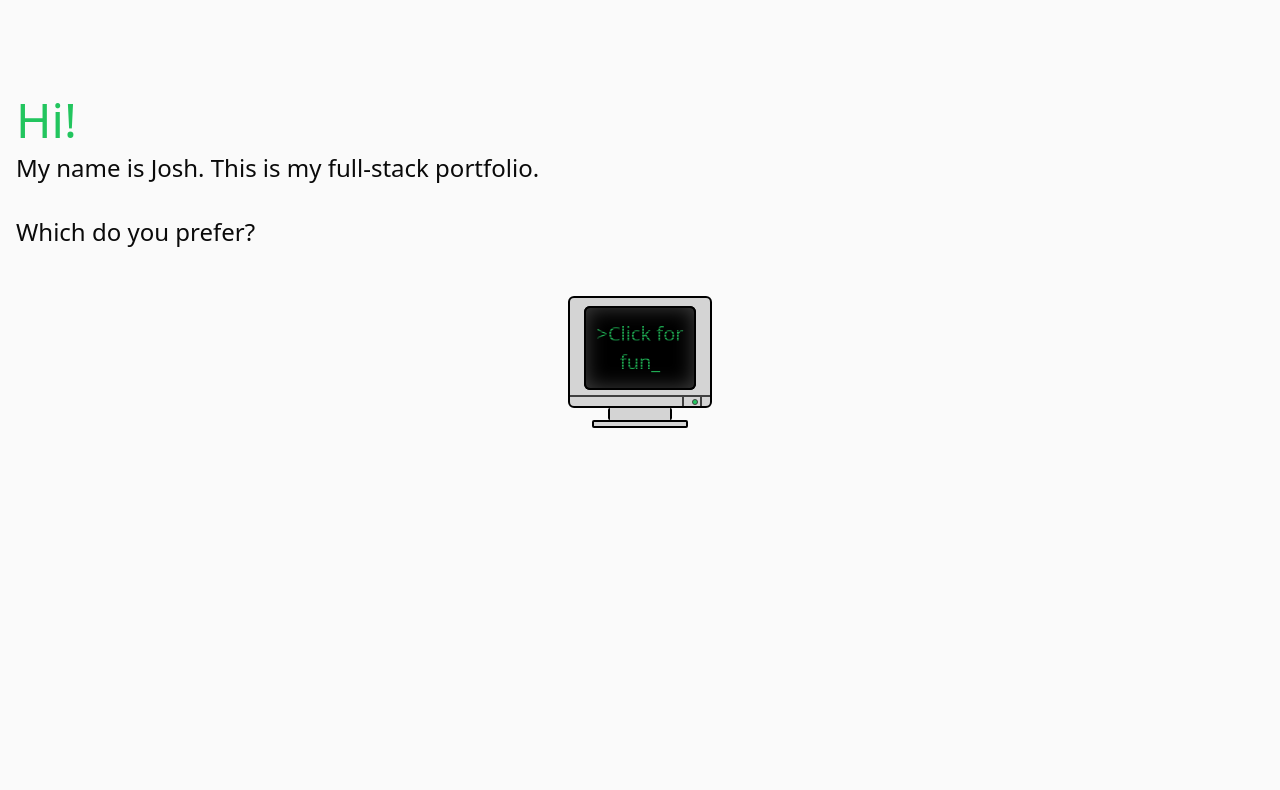
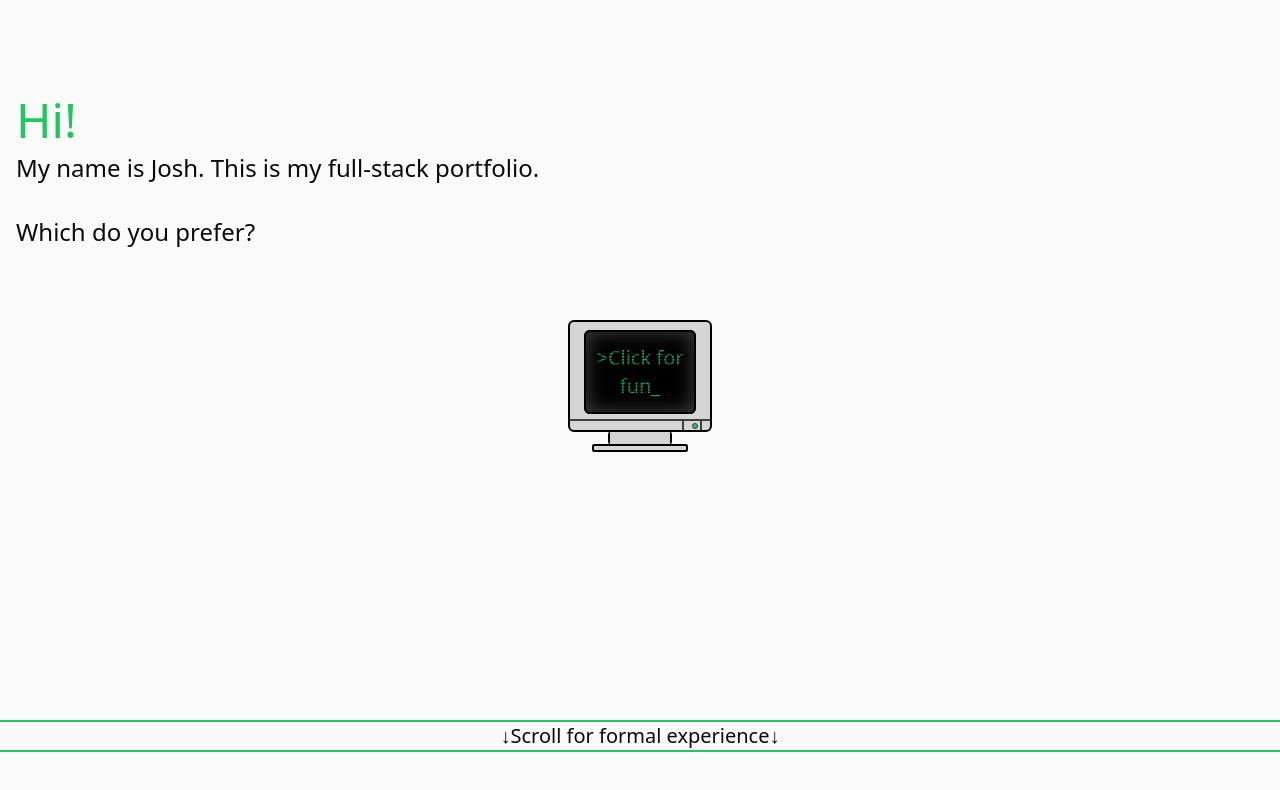
Before and after one commit to jrbarnhart/portfolio, a React (Vite) app: page / in a window 1280 px wide. Shown: the top 790 px of the page. Built offline with nearby package versions, Linux system fonts and the light colour scheme; the HTML template or start-up script is replaced by a standard one.

Commit message:
Add scroll info p

```diff
--- a/src/components/Lander/Lander.tsx
+++ b/src/components/Lander/Lander.tsx
@@ -3,10 +3,15 @@ import TitleCard from "./TitleCard";
 
 const Lander = () => {
   return (
-    <div className="grid grid-rows-[repeat(3,_min-content)] h-screen w-full bg-transparent text-neutral-950 dark:text-neutral-50">
+    <div className="grid grid-rows-[min-content_minmax(min-content,_1fr)_1fr] h-screen w-full bg-transparent text-neutral-950 dark:text-neutral-50">
       <TitleCard />
       <div className="grid content-center justify-center py-12">
         <FunButton />
+      </div>
+      <div className="grid items-end">
+        <p className="w-full border-t-2 border-b-2 border-green-500 text-xl text-center mb-12">
+          &darr;Scroll for formal experience&darr;
+        </p>
       </div>
     </div>
   );
```
